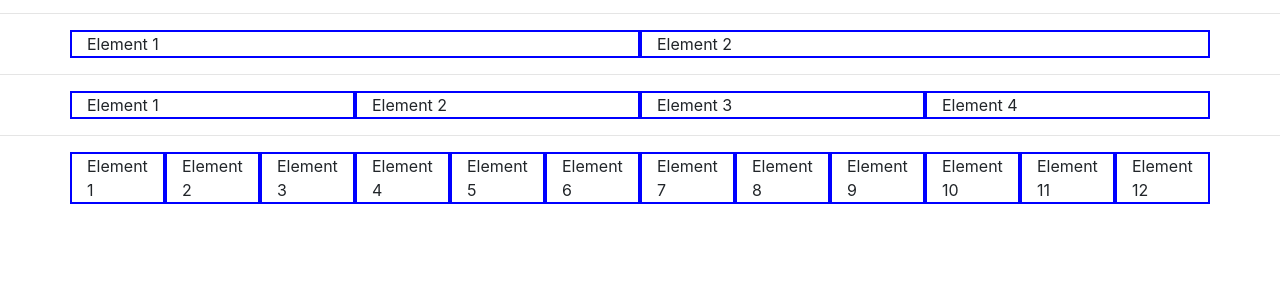
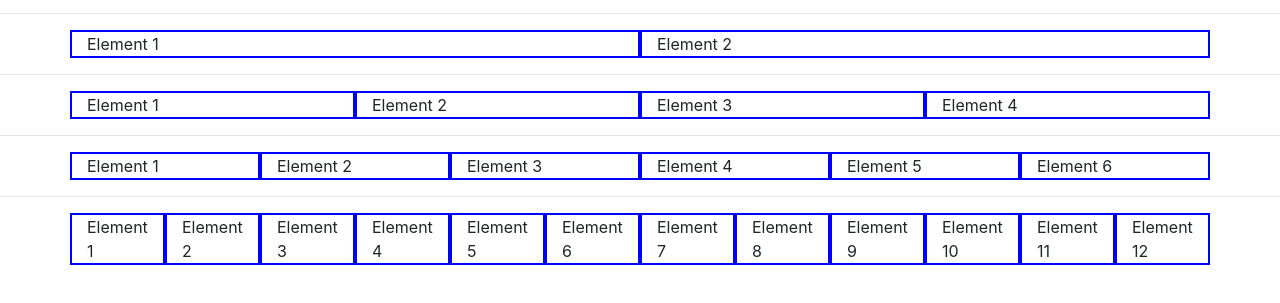
Before and after one commit to Guru-Prasath-M/Bootstrap, a plain HTML site: page Class 2 Static Web/about.html in a window 1280 px wide. Shown: the part 109-412 px from the top of the page. Drawn offline with Linux system fonts and the light colour scheme.

Commit message:
Static web page

```diff
--- a/Class 2 Static Web/about.html
+++ b/Class 2 Static Web/about.html
@@ -44,6 +44,19 @@
             </div>
         </div>
         <hr>
+
+        <div class="container">
+            <div class="row">
+                <div class="col-2 box">Element 1</div>
+                <div class="col-2 box">Element 2</div>
+                <div class="col-2 box">Element 3</div>
+                <div class="col-2 box">Element 4</div>
+                <div class="col-2 box">Element 5</div>
+                <div class="col-2 box">Element 6</div>
+            </div>
+        </div>
+        <hr>
+
          <div class="container">
             <div class="row">
                 <div class="col-1 box">Element 1</div>
```
Also changed, not shown: Class 2 Static Web/employees.html (+6 -5 lines), Class 2 Static Web/index.html (+0 -1 lines), Class 2 Static Web/logo.png.
